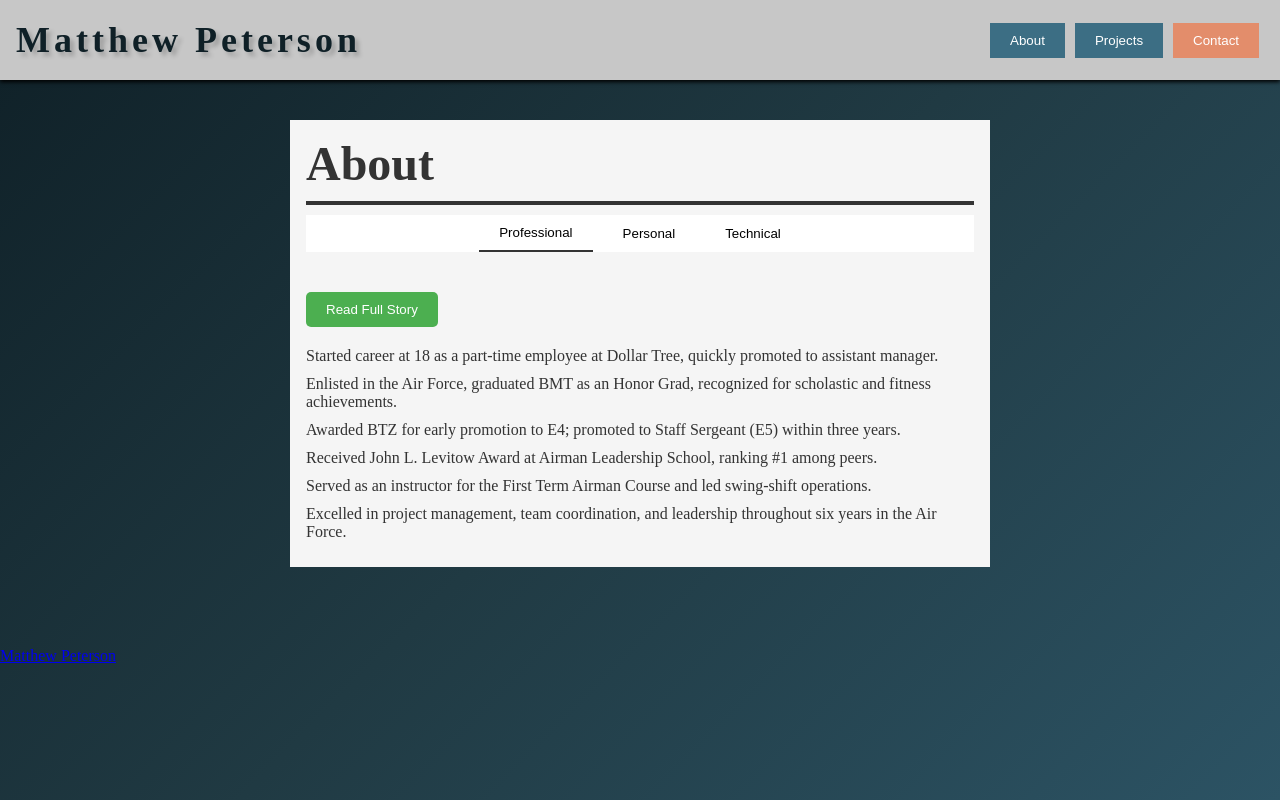
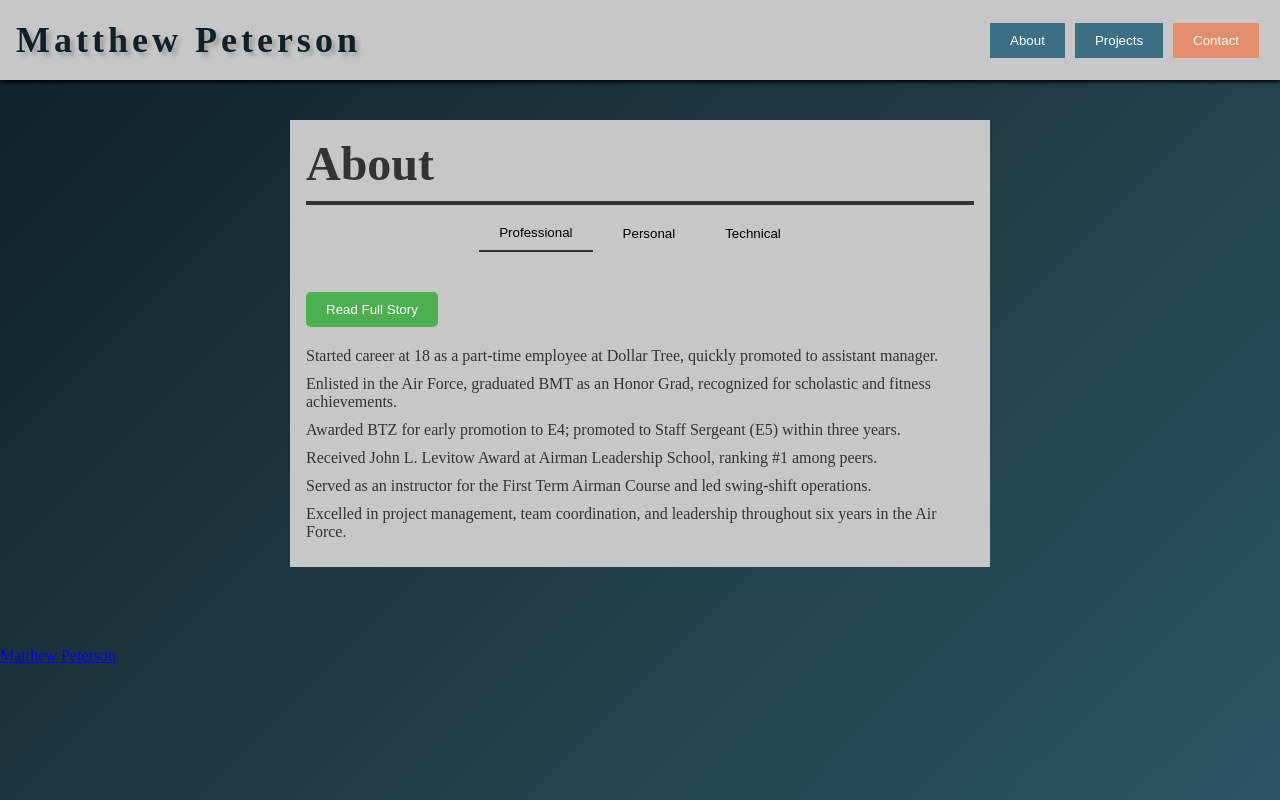
Before and after one commit to matthew-peterson-39/react_portfolio_site, a React (Vite) app: page / in a window 1280 px wide. Built offline with nearby package versions, Linux system fonts and the light colour scheme.

Commit message:
styled backgground colors

```diff
--- a/src/components/About.jsx
+++ b/src/components/About.jsx
@@ -1,5 +1,4 @@
 import React, { useState } from 'react';
-import { useEffect } from 'react';
 
 function About() {
     const [activeTab, setActiveTab] = useState('Professional');
--- a/src/styles/About.css
+++ b/src/styles/About.css
@@ -3,8 +3,7 @@
     min-width: 30%;
     max-height: 700px;
     max-width: 700px;
-    /* text-align: center; */
-    background-color: whitesmoke;
+    background-color: rgb(199, 199, 199);
     color: #333;
 }
 
@@ -26,7 +25,7 @@
 }
 
 .tabs {
-    background-color: white;
+    background-color: rgb(199, 199, 199);
     font-size: 32px;
     display: flex;
     justify-content: center;
```
